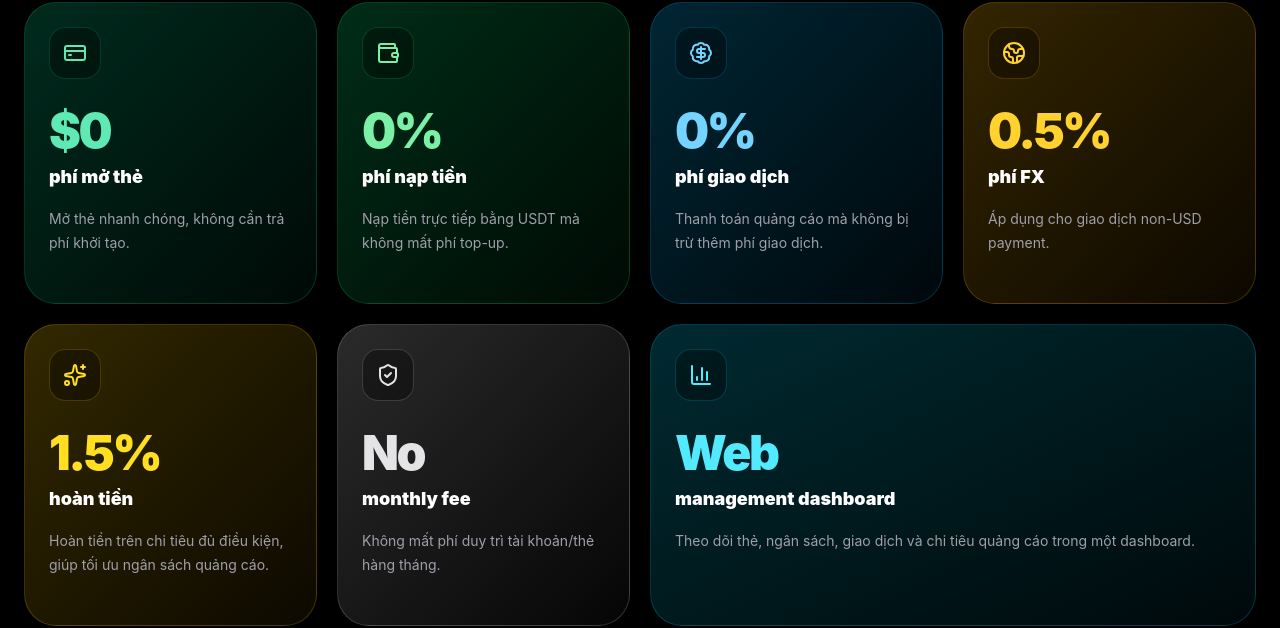
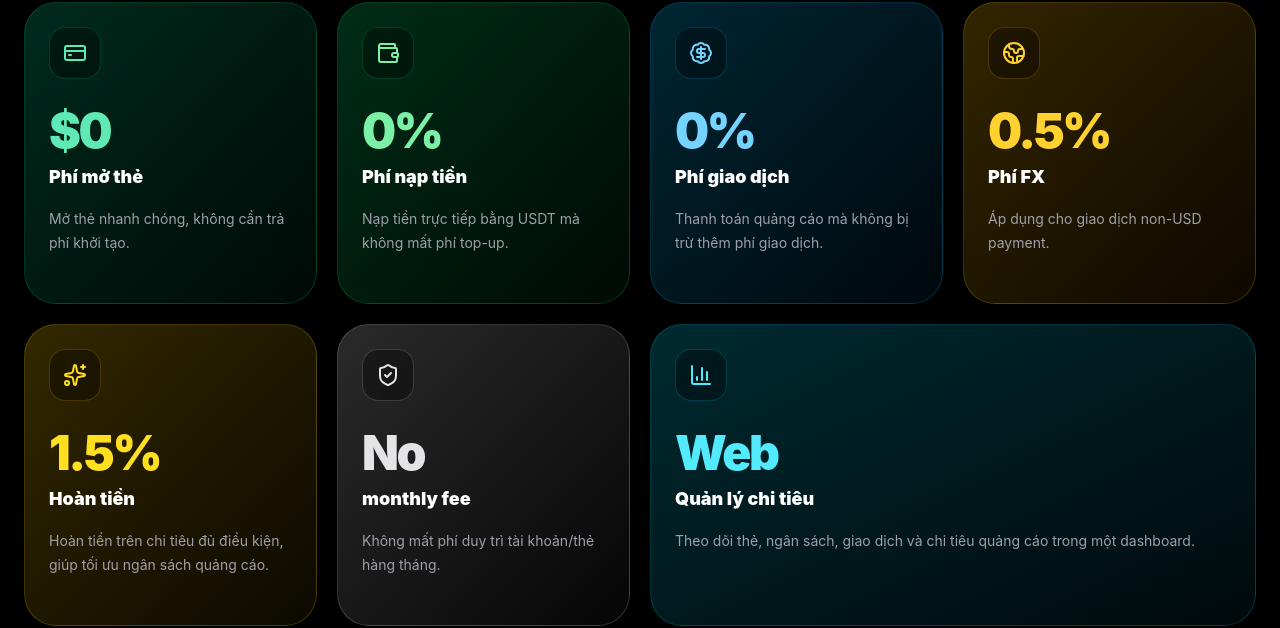
Before and after one commit to thomasnguyen-arch/bmcard-landing-page, a React (Vite) app: page / in a window 1280 px wide. Shown: the part 1477-2105 px from the top of the page. Built offline with nearby package versions, Linux system fonts and the light colour scheme.

Commit message:
fix typography

```diff
--- a/src/App.jsx
+++ b/src/App.jsx
@@ -77,13 +77,13 @@ const content = {
     feeTitle: "Cấu trúc phí minh bạch",
     feeDesc: "Toàn bộ chi phí được trình bày rõ ràng để advertiser dễ dàng tính toán ngân sách quảng cáo.",
     feeItems: [
-      ["$0", "phí mở thẻ", "Mở thẻ nhanh chóng, không cần trả phí khởi tạo.", CreditCard, "from-emerald-400/20 to-emerald-500/5", "text-emerald-300", "border-emerald-400/20"],
-      ["0%", "phí nạp tiền", "Nạp tiền trực tiếp bằng USDT mà không mất phí top-up.", Wallet, "from-green-400/20 to-green-500/5", "text-green-300", "border-green-400/20"],
-      ["0%", "phí giao dịch", "Thanh toán quảng cáo mà không bị trừ thêm phí giao dịch.", BadgeDollarSign, "from-sky-400/20 to-sky-500/5", "text-sky-300", "border-sky-400/20"],
-      ["0.5%", "phí FX", "Áp dụng cho giao dịch non-USD payment.", Globe2, "from-amber-400/20 to-amber-500/5", "text-amber-300", "border-amber-400/20"],
-      ["1.5%", "hoàn tiền", "Hoàn tiền trên chi tiêu đủ điều kiện, giúp tối ưu ngân sách quảng cáo.", Sparkles, "from-yellow-400/20 to-yellow-500/5", "text-yellow-300", "border-yellow-400/20"],
+      ["$0", "Phí mở thẻ", "Mở thẻ nhanh chóng, không cần trả phí khởi tạo.", CreditCard, "from-emerald-400/20 to-emerald-500/5", "text-emerald-300", "border-emerald-400/20"],
+      ["0%", "Phí nạp tiền", "Nạp tiền trực tiếp bằng USDT mà không mất phí top-up.", Wallet, "from-green-400/20 to-green-500/5", "text-green-300", "border-green-400/20"],
+      ["0%", "Phí giao dịch", "Thanh toán quảng cáo mà không bị trừ thêm phí giao dịch.", BadgeDollarSign, "from-sky-400/20 to-sky-500/5", "text-sky-300", "border-sky-400/20"],
+      ["0.5%", "Phí FX", "Áp dụng cho giao dịch non-USD payment.", Globe2, "from-amber-400/20 to-amber-500/5", "text-amber-300", "border-amber-400/20"],
+      ["1.5%", "Hoàn tiền", "Hoàn tiền trên chi tiêu đủ điều kiện, giúp tối ưu ngân sách quảng cáo.", Sparkles, "from-yellow-400/20 to-yellow-500/5", "text-yellow-300", "border-yellow-400/20"],
       ["No", "monthly fee", "Không mất phí duy trì tài khoản/thẻ hàng tháng.", ShieldCheck, "from-zinc-300/20 to-zinc-500/5", "text-zinc-200", "border-zinc-300/20"],
-      ["Web", "management dashboard", "Theo dõi thẻ, ngân sách, giao dịch và chi tiêu quảng cáo trong một dashboard.", BarChart3, "from-cyan-400/20 to-cyan-500/5", "text-cyan-300", "border-cyan-400/20"],
+      ["Web", "Quản lý chi tiêu", "Theo dõi thẻ, ngân sách, giao dịch và chi tiêu quảng cáo trong một dashboard.", BarChart3, "from-cyan-400/20 to-cyan-500/5", "text-cyan-300", "border-cyan-400/20"],
     ],
     finalDesc: "Bắt đầu mở thẻ ảo, nạp bằng USDT và kiểm soát ngân sách campaign bằng hệ thống thanh toán dành cho advertiser.",
   },
```
